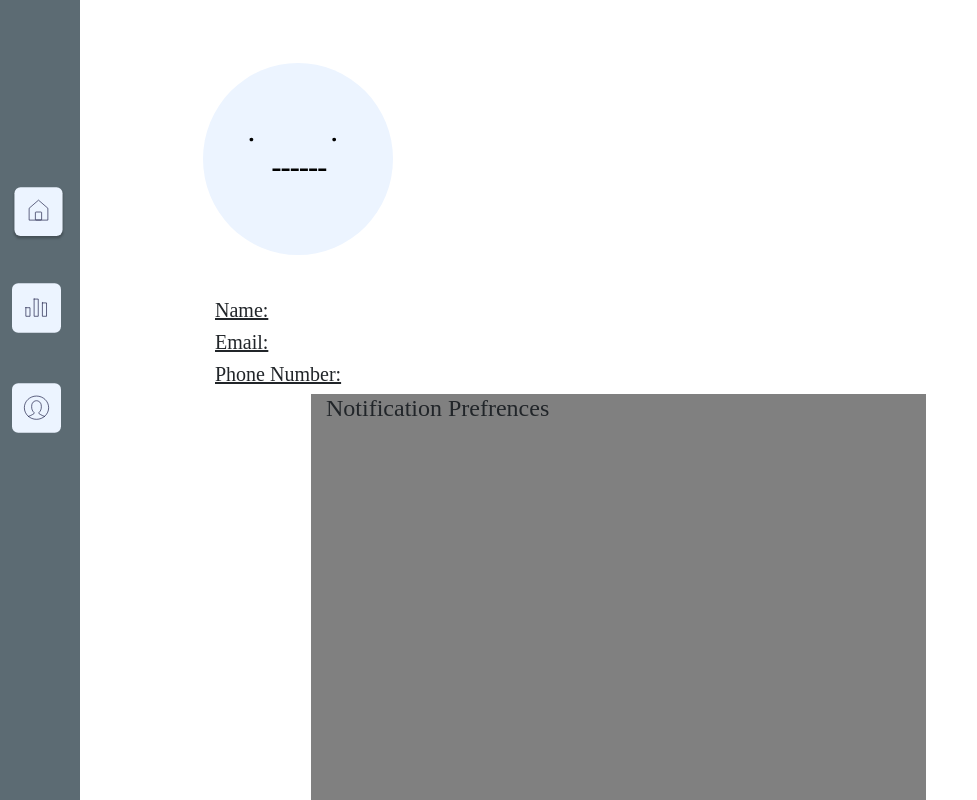
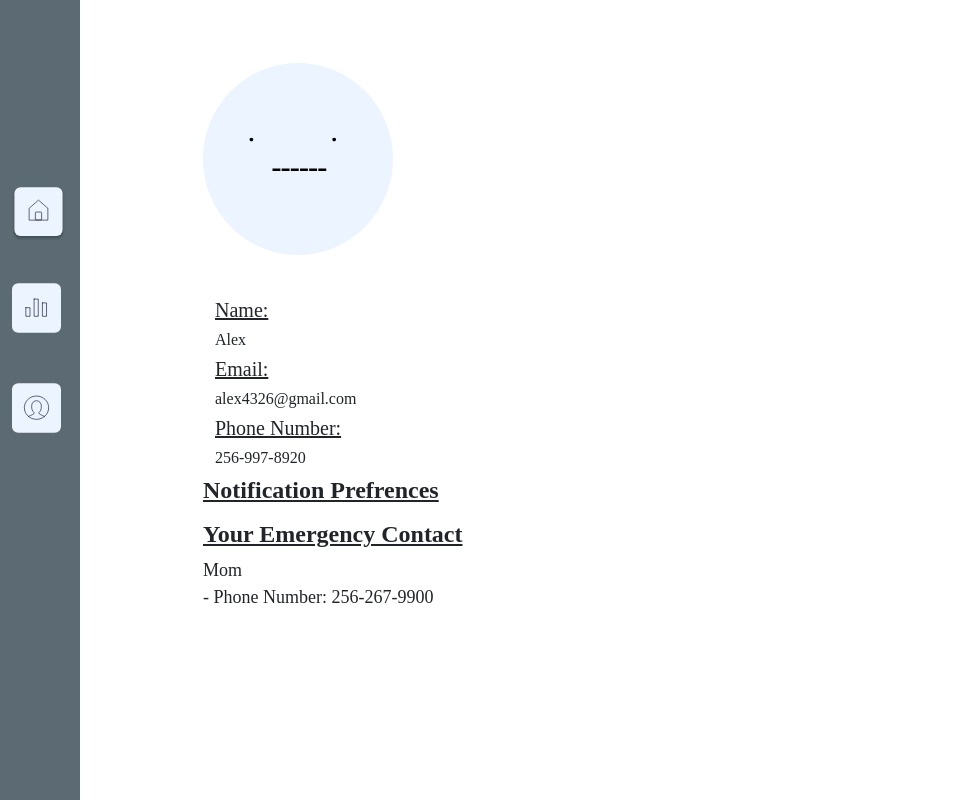
Before and after one commit to bennettnicholas/HealthDeck, a React (Create React App) app in the folder healthdeck/: page /profile in a window 1280 px wide. Shown: the top 800 px of the page, without its empty margins (0-977 px from the left). Built offline with nearby package versions, Linux system fonts and the light colour scheme.

Commit message:
home and nav

```diff
--- a/healthdeck/src/Components/Dasboard/Profile.jsx
+++ b/healthdeck/src/Components/Dasboard/Profile.jsx
@@ -33,43 +33,47 @@ const Profile = () => {
         <div className="col-6 info" style={{ fontSize: "2px",marginLeft:"10%"}}>
           <h5>
             <span>Name:</span>
-            {}
+
           </h5>
+          <h6>Alex</h6>
           <h5>
             <span>Email:</span>
             {}
           </h5>
+          <h6>alex4326@gmail.com</h6>
           <h5>
             <span>Phone Number:</span>
             {}
           </h5>
+          <h6>256-997-8920</h6>
         </div>
 
         <div className="row">
           <div
             className="col-6 noti-prefernce"
             style={{
-              marginLeft: "20%",
-              background: "grey",
-              width: "450px",
-              height: "500px",
+              marginLeft: "10%",
+
 
             }}
           >
-            <h4>Notification Prefrences</h4>
+            <h4 style={{fontWeight:"bold",textDecoration:"underline"}}>Notification Prefrences</h4>
             <p>{}</p>
           </div>
           <div
             className="col-6 emergencyconatct"
             style={{
-              marginLeft: "20%",
-              background: "grey",
-              width: "450px",
-              height: "500px",
+              marginLeft: "10%",
+
             }}
           >
-            <h4>Your Emergency Contact</h4>
-            <p>{}</p>
+            <h4 style={{fontWeight:"bold",textDecoration:"underline"}}>Your Emergency Contact</h4>
+            <p >Mom
+              <br></br>
+               - Phone Number: 256-267-9900
+
+            </p>
+
           </div>
         </div>
       </div>
```
